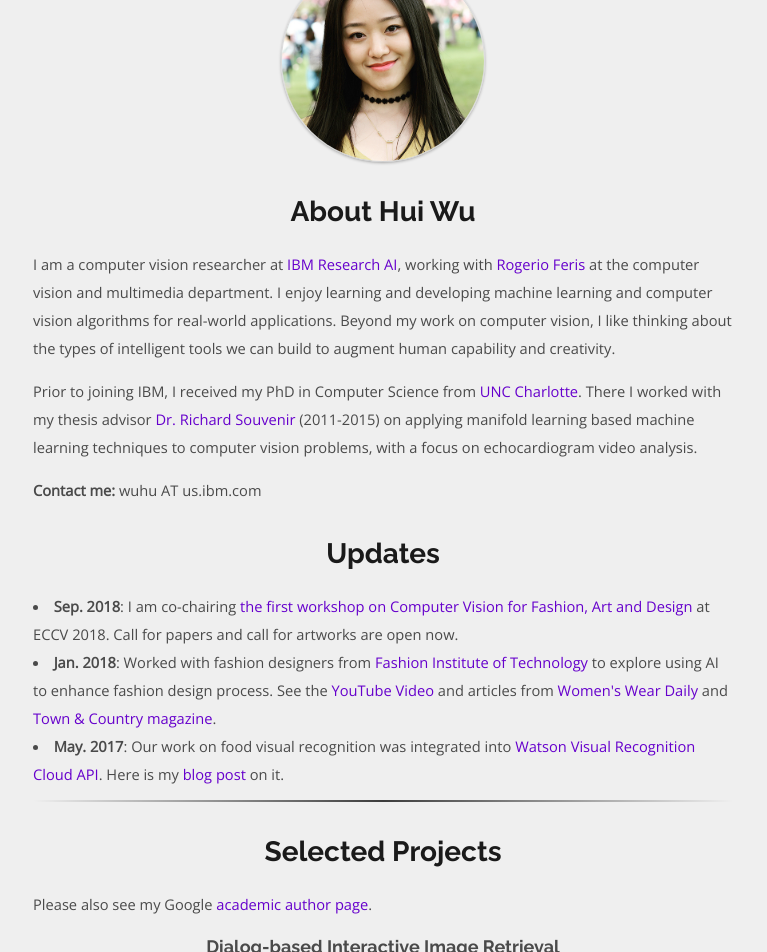
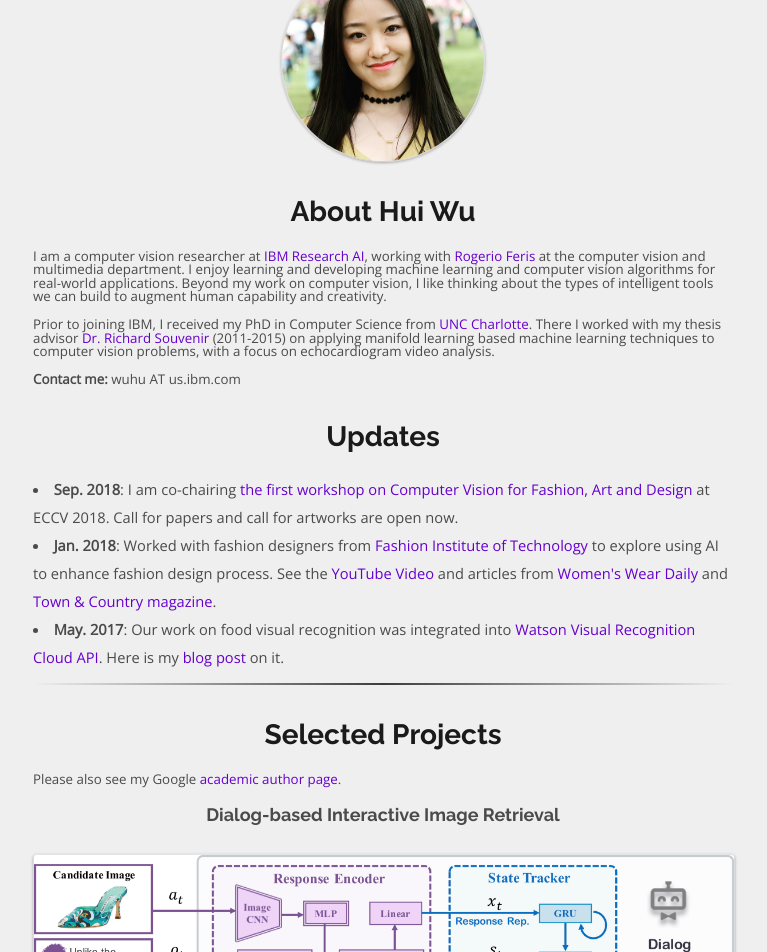
Before and after one commit to spacew/spacew.github.io, a Jekyll site: the page built from index.html, in a window 1280 px wide. Shown: the part 351-1303 px from the top of the page, without its empty margins (257-1024 px from the left). Built offline with Jekyll 4.4.1, drawn with Linux system fonts in a browser that asks for light colours; the list of posts is cut into pages by our own code.

Commit message:
Update ezora.scss

```diff
--- a/_sass/ezora.scss
+++ b/_sass/ezora.scss
@@ -81,6 +81,8 @@
 
 p {
     margin-bottom: 15px;
+    font-size:   10pt;
+    line-height: 10pt;
 }
 
 /* Main Block */
```
